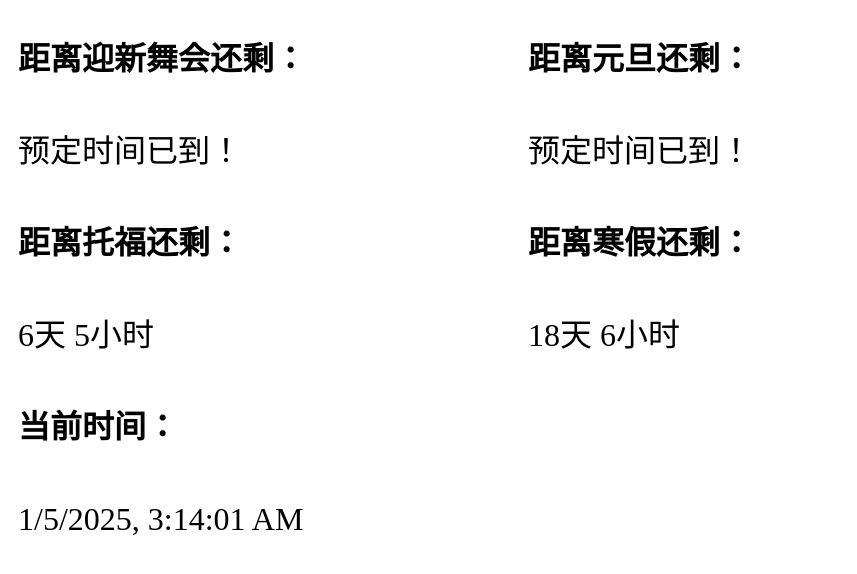
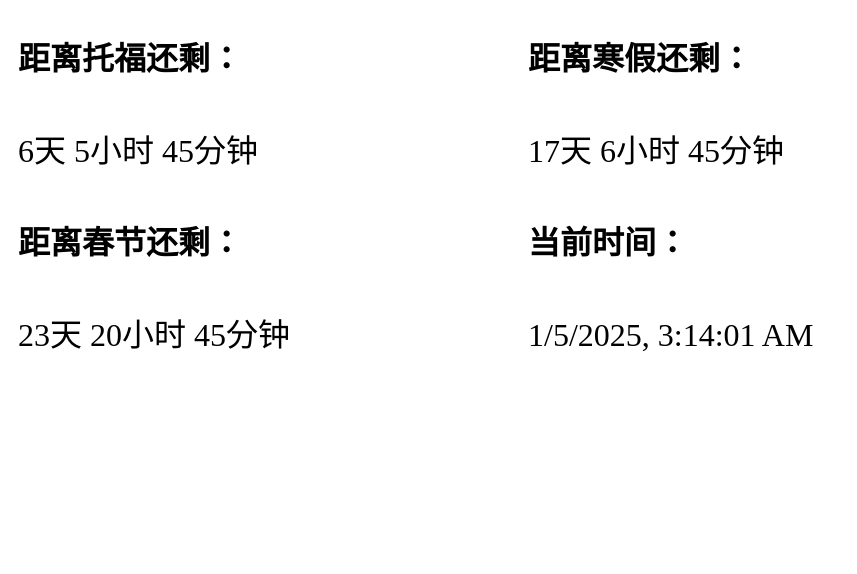
Before and after one commit to FSC711300/fsc711300.github.io, a plain HTML site: page index.html in a window 1280 px wide. Shown: the whole page, without its empty margins (0-857 px from the left). Drawn offline with Linux system fonts and the light colour scheme.

Commit message:
Update countdown of Spring Festival; remove countdown of PROM and New Year.

```diff
--- a/index.html
+++ b/index.html
@@ -3,7 +3,8 @@
 
     <head>
         <meta charset="UTF-8">
-        <meta name="viewport" content="width=device-width, initial-scale=0.8, minimum-scale=0.5, maximum-scale=2.0, user-scalable=1">
+        <meta name="viewport"
+            content="width=device-width, initial-scale=0.8, minimum-scale=0.5, maximum-scale=2.0, user-scalable=1">
         <title>倒计时</title>
         <style>
             .shows {
@@ -29,27 +30,24 @@
 
     <body>
         <div id="left_container" class="containers">
-            <h1 id="title">距离迎新舞会还剩：</h1>
-            <p id="timeShow1" class="shows"> </p>
             <h1 id="title">距离托福还剩：</h1>
             <p id="timeShow3" class="shows"> </p>
+                        <h1 id="title">距离春节还剩：</h1>
+                        <p id="timeShow2" class="shows"> </p>
+        </div>
+
+        <div id="right_container" class="containers">
+            <h1 id="title">距离寒假还剩：</h1>
+            <p id="timeShow4" class="shows"> </p>
+
             <h1>当前时间：</h1>
             <p id="timeNow" class="shows"> </p>
         </div>
 
-        <div id="right_container" class="containers">
-            <h1 id="title">距离元旦还剩：</h1>
-            <p id="timeShow2" class="shows"> </p>
-            <h1 id="title">距离寒假还剩：</h1>
-            <p id="timeShow4" class="shows"> </p>
-        </div>
-
         <script>
-            var timeshow1 = document.getElementById("timeShow1");
             var timeshow2 = document.getElementById("timeShow2");
             var timeshow3 = document.getElementById("timeShow3");
             var timeshow4 = document.getElementById("timeShow4");
-
             var timenow = document.getElementById("timeNow");
             function timeDiff(d1) {
                 var dateBegin = new Date();
@@ -63,17 +61,15 @@
                 var leave3 = leave2 % (60 * 1000)
                 var seconds = Math.ceil(leave3 / 1000)
                 //return dayDiff < 0 ? "预定时间已到！" : dayDiff + "天 " + hours + "小时 " + minutes + "分钟 " + seconds + "秒";
-                return dayDiff < 0 ? "预定时间已到！" : dayDiff + "天 " + hours + "小时";
-
+                return dayDiff < 0 ? "预定时间已到！" : dayDiff + "天 " + hours + "小时 " + minutes + "分钟";
             }
 
             setInterval(function () {
                 time = new Date();
                 timenow.innerHTML = time.toLocaleString();
-                timeshow1.innerHTML = timeDiff("2024-12-29 19:00:00");
-                timeshow2.innerHTML = timeDiff("2025-01-01 00:00:00");
+                timeshow2.innerHTML = timeDiff("2025-01-29 00:00:00");
                 timeshow3.innerHTML = timeDiff("2025-01-11 09:00:00");
-                timeshow4.innerHTML = timeDiff("2025-01-23 10:00:00");
+                timeshow4.innerHTML = timeDiff("2025-01-22 10:00:00");
             }, 100)
         </script>
     </body>
```
